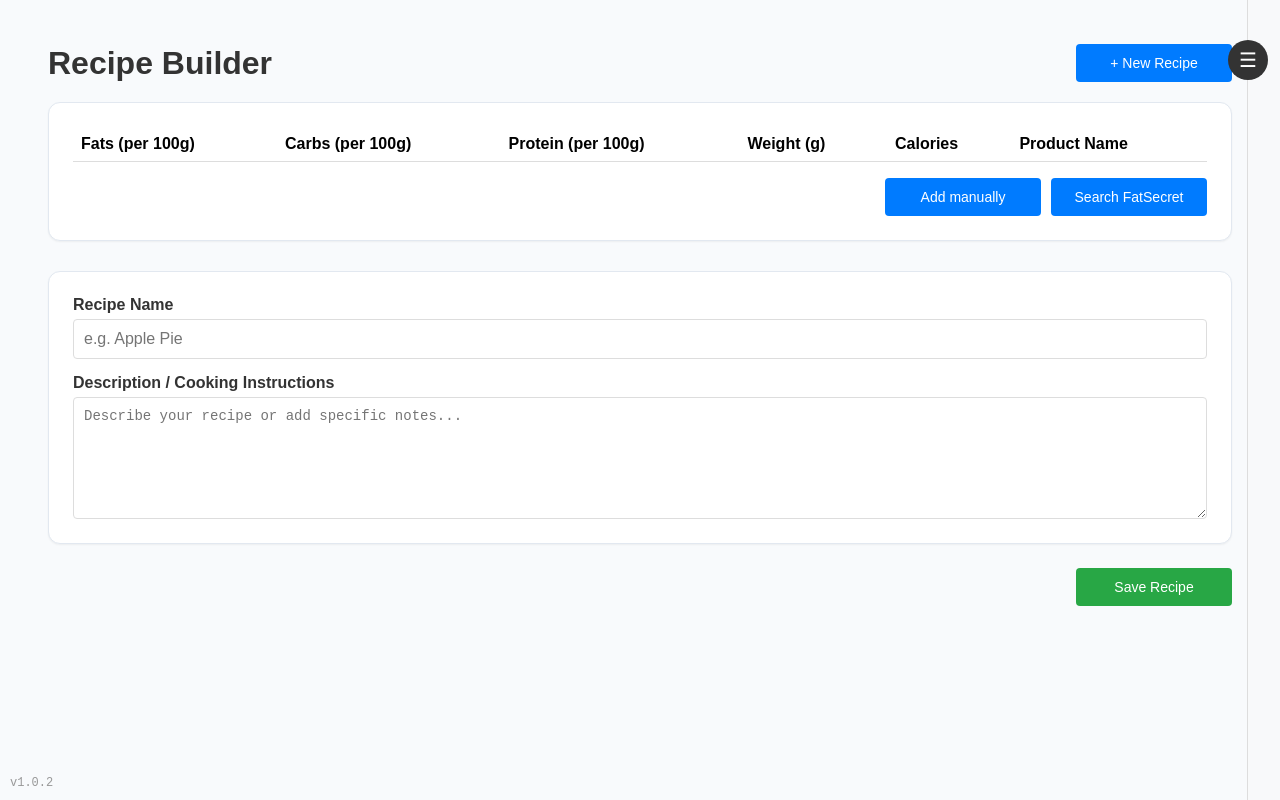
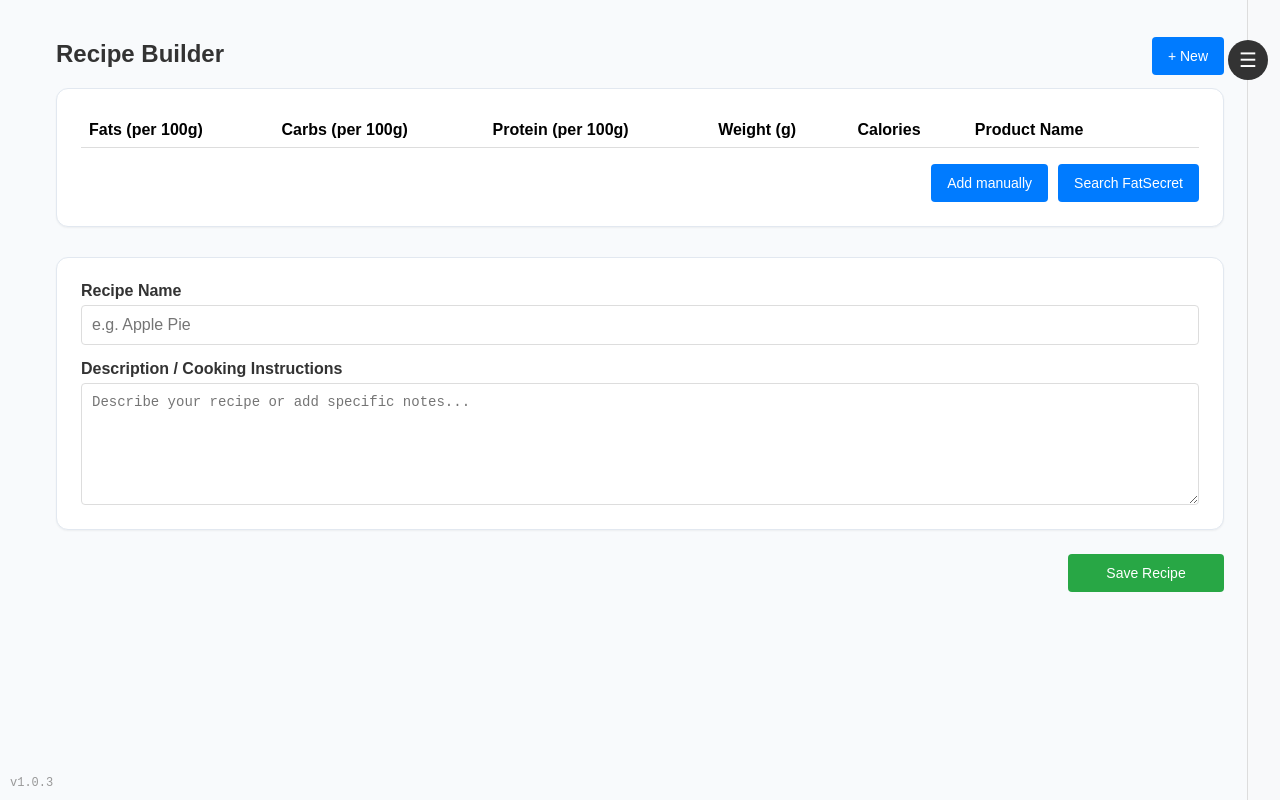
Before and after one commit to NebSehemvi/recipe-builder, a React (Vite) app: page / in a window 1280 px wide. Built offline with nearby package versions, Linux system fonts and the light colour scheme.

Commit message:
add changes to the sidebar

```diff
--- a/package.json
+++ b/package.json
@@ -1,7 +1,7 @@
 {
   "name": "recipe-builder",
   "packageManager": "yarn@4.9.1",
-  "version": "1.0.2",
+  "version": "1.0.3",
   "type": "module",
   "scripts": {
     "dev": "vite",
--- a/src/App.module.css
+++ b/src/App.module.css
@@ -9,17 +9,21 @@ header {
   justify-content: space-between;
   align-items: center;
   position: sticky;
+  flex-wrap: wrap;
+  gap: 10px;
 }
 
 .layout {
   display: flex;
   min-height: 100vh;
   position: relative;
+  overflow-x: hidden;
 }
 
 .container {
-  padding: 1.5rem 3rem;
+  padding: 1.5rem 3.5rem;
   flex: 1;
+  min-width: 0;
   margin: 0 auto;
   font-family: sans-serif;
 }
@@ -27,6 +31,7 @@ header {
 .title {
   color: #333;
   margin-bottom: 20px;
+  font-size: 1.5rem;
 }
 
 .saveButton {
@@ -83,7 +88,7 @@ header {
 
 @media (max-width: 480px) {
   .container {
-    padding: 32px;
+    padding: 12px;
     padding-right: 40px;
   }
 }
--- a/src/App.tsx
+++ b/src/App.tsx
@@ -70,7 +70,7 @@ const App: React.FC = () => {
       <div className={styles.container}>
         <header>
           <h1 className={styles.title}>Recipe Builder</h1>
-          <Button onClick={startNewRecipe}>+ New Recipe</Button>
+          <Button onClick={startNewRecipe}>+ New</Button>
         </header>
 
         <Table rows={rows} setRows={setRows} />
--- a/src/components/Button/Button.module.css
+++ b/src/components/Button/Button.module.css
@@ -5,7 +5,7 @@
   color: white;
   border: none;
   border-radius: 4px;
-  min-width: 156px;
+  /* min-width: 156px; */
   min-height: 38px;
   font-size: 14px;
   font-weight: 500;
--- a/src/components/Sidebar/Sidebar.module.css
+++ b/src/components/Sidebar/Sidebar.module.css
@@ -89,3 +89,29 @@
 .deleteRecipeBtn:hover {
   color: #a71d2a;
 }
+
+@media (max-width: 480px) {
+  .sidebar {
+    padding: 20px 24px;
+    right: -324px;
+  }
+
+  .sidebarOpen {
+    right: 0;
+  }
+
+  .sidebarToggle {
+    right: 44px;
+  }
+
+  .sidebarOverlay {
+    position: fixed;
+    top: 0;
+    left: 0;
+    right: 0;
+    bottom: 0;
+    background-color: rgba(0, 0, 0, 0.5);
+    z-index: 999;
+    backdrop-filter: blur(5px);
+  }
+}
--- a/src/components/Sidebar/index.tsx
+++ b/src/components/Sidebar/index.tsx
@@ -38,6 +38,8 @@ export const Sidebar: React.FC<{
   };
 
   return (
+    <>
+      <div className={`${isOpen ? styles.sidebarOverlay : ''}`} onClick={handleToggle}></div>
       <div className={`${styles.sidebar} ${isOpen ? styles.sidebarOpen : ''}`}>
         <button
           className={styles.sidebarToggle}
@@ -71,5 +73,6 @@ export const Sidebar: React.FC<{
           {savedRecipes.length === 0 && <p>No saved recipes yet.</p>}
         </ul>
       </div>
+    </>
   );
 };
--- a/src/components/Table/Table.module.css
+++ b/src/components/Table/Table.module.css
@@ -7,17 +7,29 @@
   margin-bottom: 1.5rem;
 }
 
+.tableScroll {
+  overflow-x: auto;
+  -webkit-overflow-scrolling: touch;
+}
+
 .table {
   width: 100%;
   border-collapse: collapse;
+  min-width: 700px;
 }
 
-.table th, .table td {
+.table th,
+.table td {
   border: 1px solid #ddd;
   border-left-width: 0;
   border-right-width: 0;
   padding: 8px;
   text-align: left;
+}
+
+.table th:last-child,
+.table td:last-child {
+  padding-right: 40px;
 }
 
 .table td {
@@ -51,7 +63,7 @@
 
 .deleteButton {
   position: absolute;
-  right: -28px;
+  right: 4px;
   top: 50%;
   transform: translateY(-50%);
   background: none;
--- a/src/components/Table/index.tsx
+++ b/src/components/Table/index.tsx
@@ -96,6 +96,7 @@ export const Table: React.FC<TableProps> = ({ rows, setRows }) => {
 
   return (
     <div className={styles.tableWrapper}>
+      <div className={styles.tableScroll}>
         <table className={styles.table}>
           <thead>
             <tr>
@@ -135,6 +136,7 @@ export const Table: React.FC<TableProps> = ({ rows, setRows }) => {
             </tfoot>
           )}
         </table>
+      </div>
       <div className={styles.controls}>
         {showSearch ? <Search onOptionClick={onOptionClick} ingredients={ingredients} /> : (
           <Button onClick={addManualRow}>Add manually</Button>
```
Lines whose indentation alone changed are shown as unchanged.
